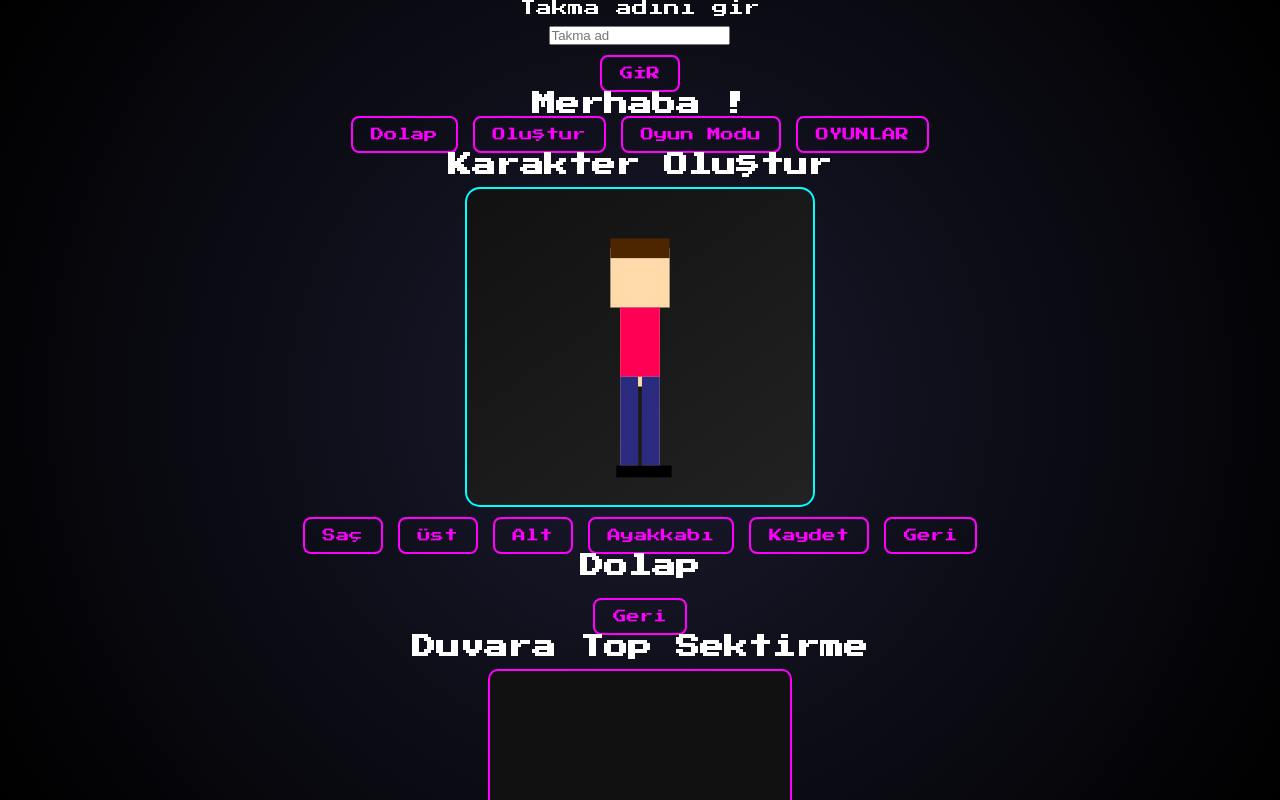
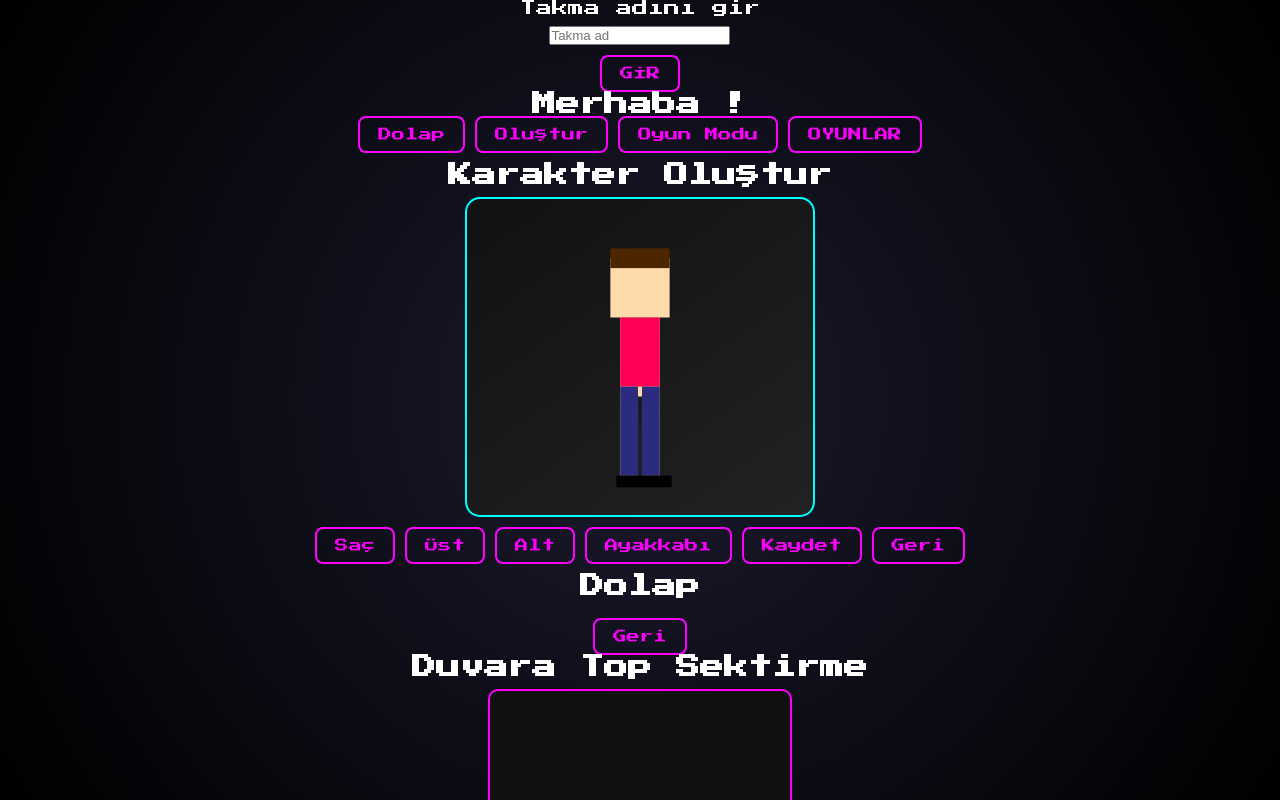
Before and after one commit to brbrsxlegacy/asya-dream-studio, a plain HTML site: page index.html in a window 1280 px wide. Shown: the top 800 px of the page. Drawn offline with Linux system fonts and the light colour scheme.

Commit message:
Update index.html

```diff
--- a/index.html
+++ b/index.html
@@ -16,13 +16,7 @@ body, html{width:100%;height:100%;font-family:'Press Start 2P', cursive;backgrou
 button{padding:10px 18px;cursor:pointer;font-family:'Press Start 2P';border:2px solid var(--neon-pink);color:var(--neon-pink);background:transparent;border-radius:8px;transition:.3s;}
 button:hover{background:var(--neon-pink);color:black;box-shadow:0 0 15px var(--neon-pink);}
 #character-canvas{width:90vw;max-width:350px;height:40vh;background:linear-gradient(145deg,#111,#222);border:2px solid var(--neon-blue);border-radius:15px;display:flex;justify-content:center;align-items:center;margin:10px 0;overflow:hidden;}
-.controls{
-  display:flex;
-  justify-content:center;
-  align-items:center;
-  gap:15px;
-  flex-wrap:wrap;
-}
+.controls{display:flex;flex-wrap:wrap;gap:10px;justify-content:center;margin-bottom:10px;}
 #dolap-list{display:flex;flex-wrap:wrap;gap:15px;justify-content:center;padding:10px;max-width:90vw;overflow-y:auto;max-height:50vh;}
 .character-card{background:rgba(0,0,0,0.7);padding:10px;border:2px solid var(--neon-blue);border-radius:10px;text-align:center;width:120px;display:flex;flex-direction:column;align-items:center;}
 .character-card svg{width:80px;height:100px;}
```
